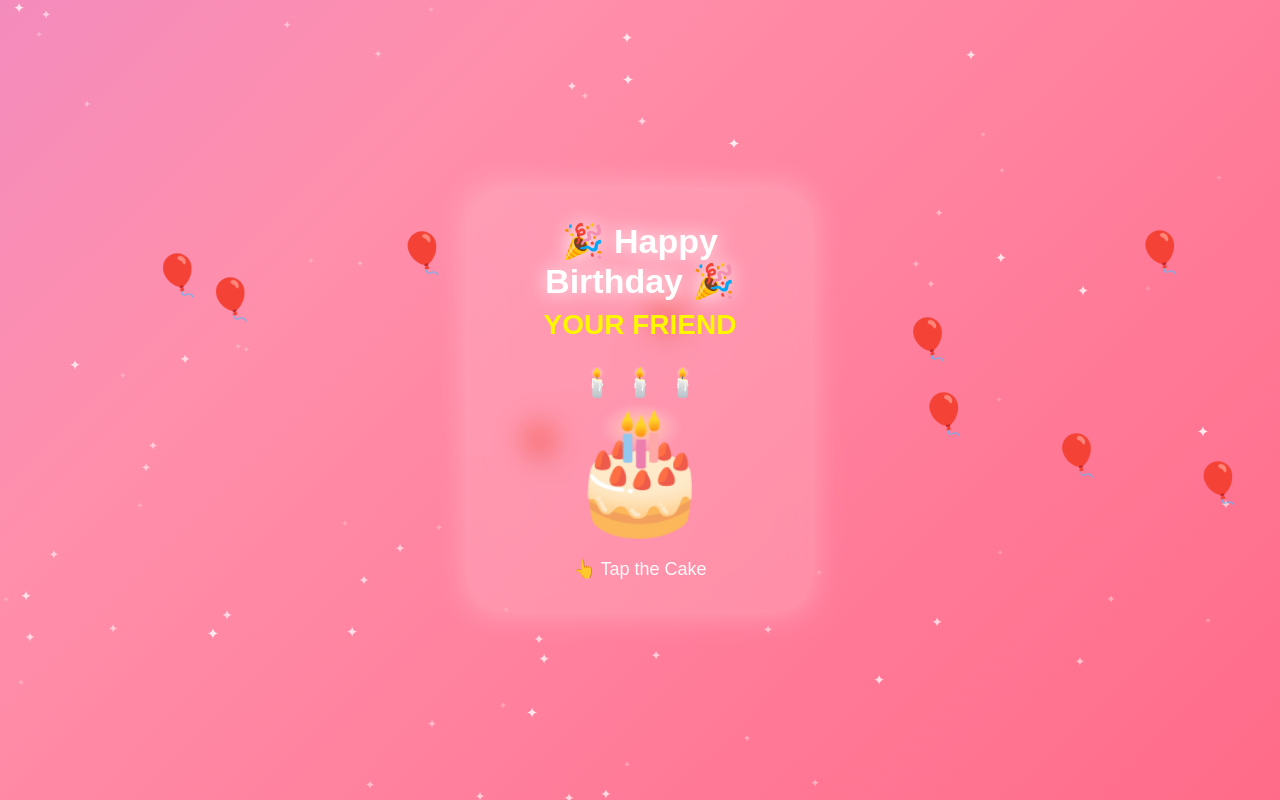
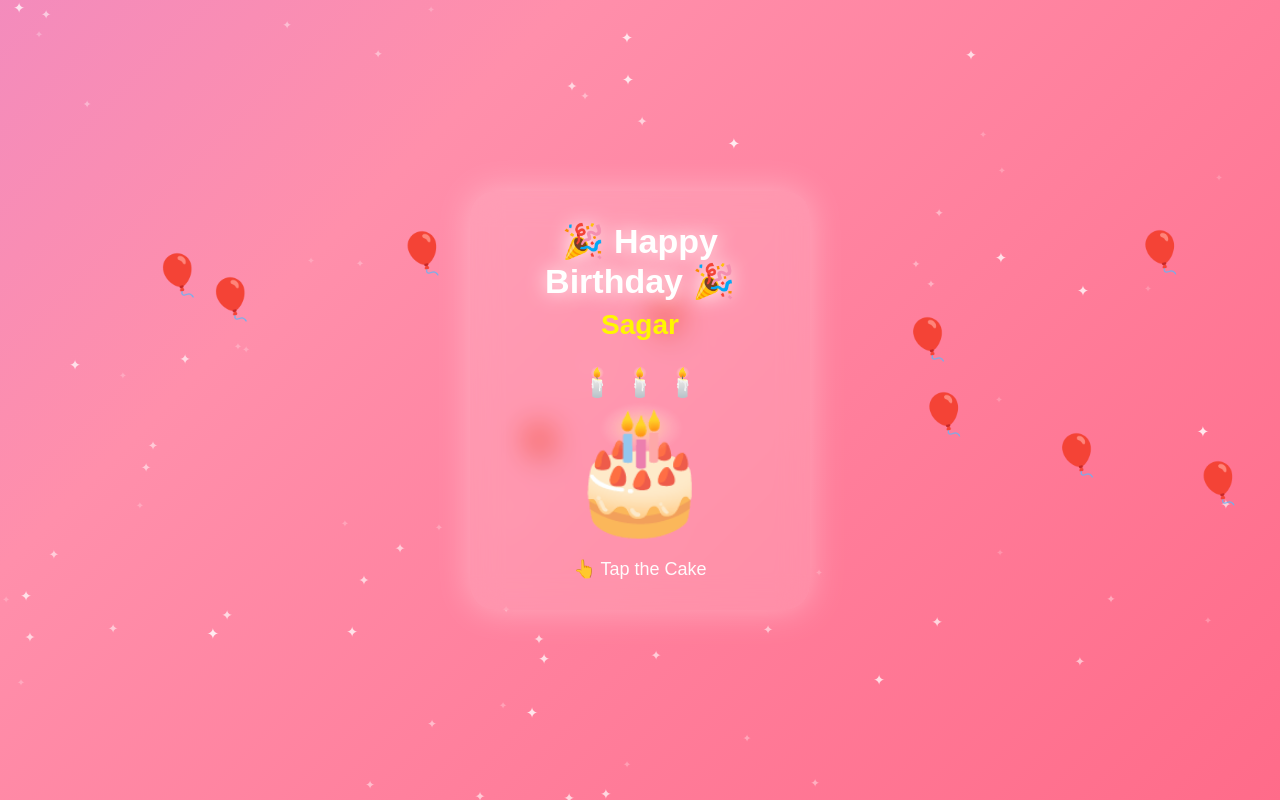
Before and after one commit to mk80029174-lgtm/Birthday-, a plain HTML site: page index.html in a window 1280 px wide. Drawn offline with Linux system fonts and the light colour scheme.

Commit message:
Update index.html

```diff
--- a/index.html
+++ b/index.html
@@ -139,7 +139,7 @@
 
 <h1>🎉 Happy Birthday 🎉</h1>
 
-<div class="name">YOUR FRIEND</div>
+<div class="name">Sagar</div>
 
 <div class="candles" id="candles">
 🕯️ 🕯️ 🕯️
```
